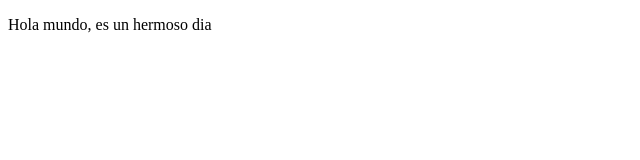
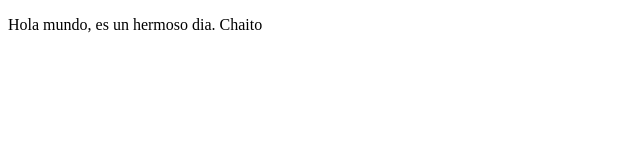
Before and after one commit to alnaranjoar/proyectoDemoCursoPrework, a plain HTML site: page index.html in a window 1280 px wide. Shown: the full height of the page, 0-640 px from the left. Drawn offline with Linux system fonts and the light colour scheme.

Commit message:
cambio 3

```diff
--- a/index.html
+++ b/index.html
@@ -8,7 +8,7 @@
 </head>
 <body>
     <p>
-        Hola mundo, es un hermoso dia
+        Hola mundo, es un hermoso dia. Chaito
     </p>
 </body>
 </html>
```
